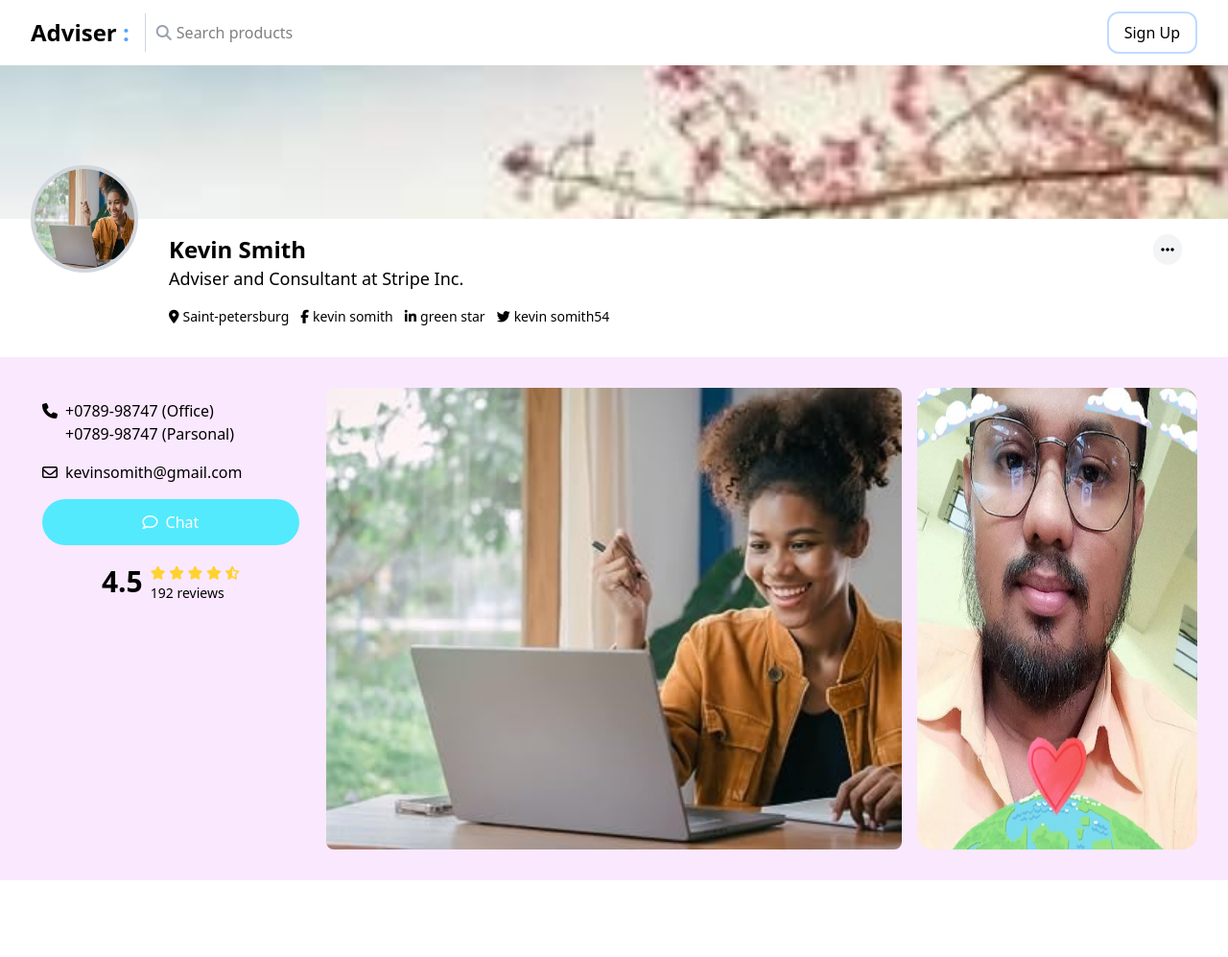
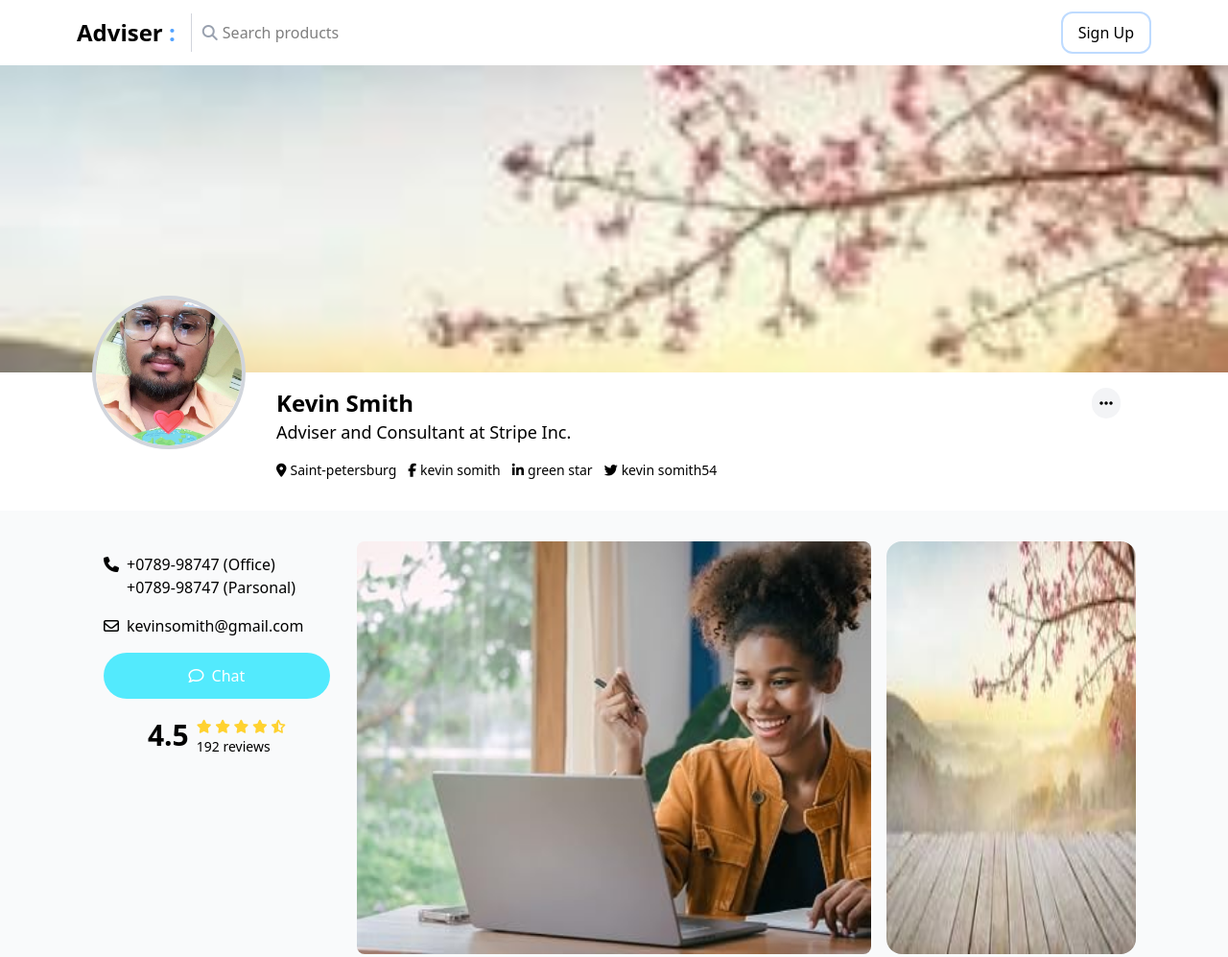
Before and after one commit to Touhidul-developer/login-page, a website: page src/index.html in a window 1280 px wide. Shown: the whole page at 96% size. Before the commit the page ends 917 px from the top, so only its background shows below. Drawn offline with Linux system fonts and the light colour scheme.

Commit message:
background

```diff
--- a/src/index.html
+++ b/src/index.html
@@ -7,8 +7,8 @@
     <link href="./output.css" rel="stylesheet">
     <link rel="stylesheet" href="https://cdnjs.cloudflare.com/ajax/libs/font-awesome/6.7.2/css/all.min.css" integrity="sha512-Evv84Mr4kqVGRNSgIGL/F/aIDqQb7xQ2vcrdIwxfjThSH8CSR7PBEakCr51Ck+w+/U6swU2Im1vVX0SVk9ABhg==" crossorigin="anonymous" referrerpolicy="no-referrer" />
 </head>
-<body class="container mx-auto">
-    <nav class="bg-white shadow px-8 py-3">
+<body>
+    <nav class="bg-white shadow px-8 py-3 lg:px-20">
         <div class="max-w-7xl mx-auto flex items-center justify-between">
             <div class="text-2xl font-bold te">Adviser <a class="text-blue-400">:</a></div>
             <div class="flex-1 mx-4">
@@ -27,10 +27,10 @@
 
 
     <main>
-        <div class="bg-[url('./img/download.jpeg')] h-48 sm:h-40 w-full bg-no-repeat bg-cover"></div>
+        <div class="bg-[url('./img/download.jpeg')] h-40 md:h-60 lg:h-80  sm:h-40 w-full bg-no-repeat bg-cover"></div>
 
-        <div class="px-8 sm:px-8 flex flex-col sm:flex-row  sm:items-start space-y-4 sm:space-y-0 sm:space-x-4">
-            <img src="../src/img/box3-2.jpg" alt="" class="h-28 w-28 rounded-full border-4 border-gray-300 -mt-14">
+        <div class="px-8 lg:px-24 sm:px-6 flex flex-col sm:flex-row  sm:items-start space-y-4 sm:space-y-0 sm:space-x-4">
+            <img src="../src/img/parsonal.jpg" alt="" class="h-40 w-40 rounded-full border-4 border-gray-300 -mt-20">
             <div class="w-full p-4">
                 <div class="flex justify-between items-center">
                     <h2 class="text-xl sm:text-2xl font-bold">Kevin Smith</h2>
@@ -46,7 +46,7 @@
             </div>
         </div>
 
-        <div class="grid grid-cols-1 sm:grid-cols-4 bg-fuchsia-100 px-12 sm:p-8 gap-4">
+        <div class="grid grid-cols-1 sm:grid-cols-4 bg-gray-50 px-12 lg:px-24 sm:p-8 gap-4">
             <!-- Left Column -->
             <div class="p-3 space-y-4">
                 <div>
@@ -79,7 +79,7 @@
 
             <!-- Right Image -->
             <div>
-                <img src="../src/img/parsonal.jpg" class="w-full h-full rounded-2xl">
+                <img src="../src/img/download.jpeg" class="w-full h-full rounded-2xl">
             </div>
         </div>
     </main>
```
Also changed, not shown: src/output.css.
